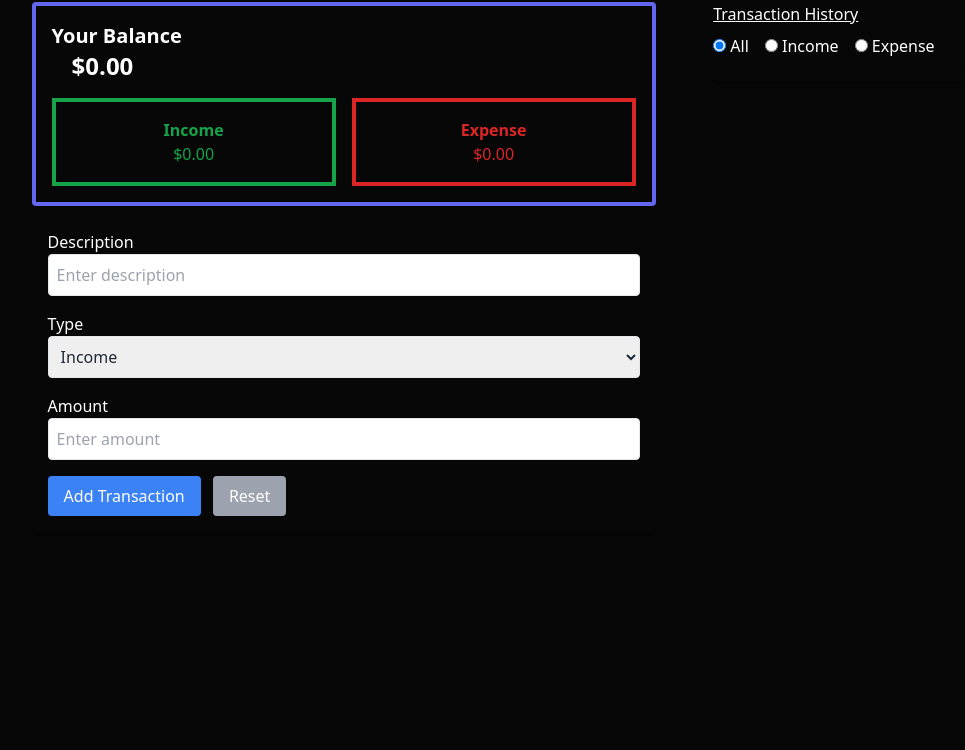
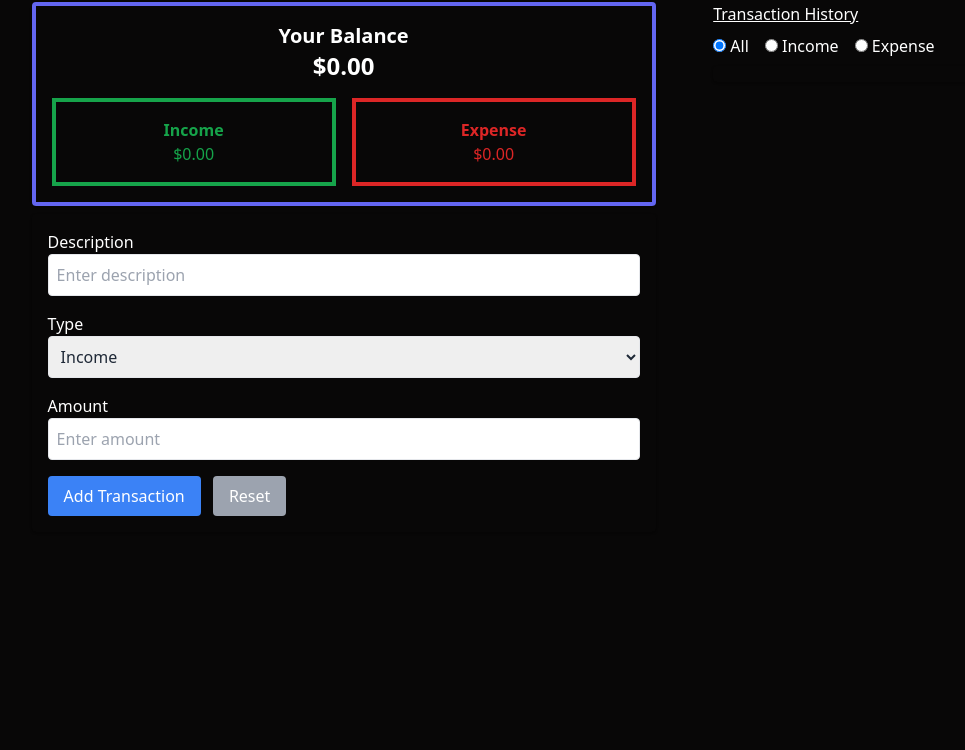
Before and after one commit to SujithSudalaimani/ExpenseTracker, a plain HTML site: page index.html in a window 1280 px wide. Shown: the part 50-800 px from the top of the page, without its empty margins (18-983 px from the left). Drawn offline with nearby package versions, Linux system fonts and the light colour scheme.

Commit message:
Ui change done

```diff
--- a/index.html
+++ b/index.html
@@ -16,8 +16,10 @@
   <div class="flex flex-col lg:flex-row lg:justify-evenly gap-6 px-4">
     <div class="w-full lg:w-1/2">
       <div class="p-4 rounded shadow mb-2 border-4 border-indigo-500">
-        <h2 class="text-xl font-semibold text-white">Your Balance</h2>
-        <p id="balance" class="text-2xl font-bold text-white ml-5">$0.00</p>
+        <div class="flex flex-col items-center text-center mb-4">
+            <h2 class="text-xl font-semibold text-white">Your Balance</h2>
+            <p id="balance" class="text-2xl font-bold text-white">$0.00</p>
+          </div>
         <div class="flex justify-between mt-4">
           <div class="border-4 border-green-600 p-4 text-center w-1/2 mr-2">
             <h3 class="font-semibold text-green-600">Income</h3>
@@ -30,7 +32,6 @@
         </div>
       </div>
 
-      <!-- Transaction Form  -->
       <form id="transactionForm" class="p-4 rounded shadow space-y-4">
         <div>
           <label class="block font-medium text-white">Description</label>
```
